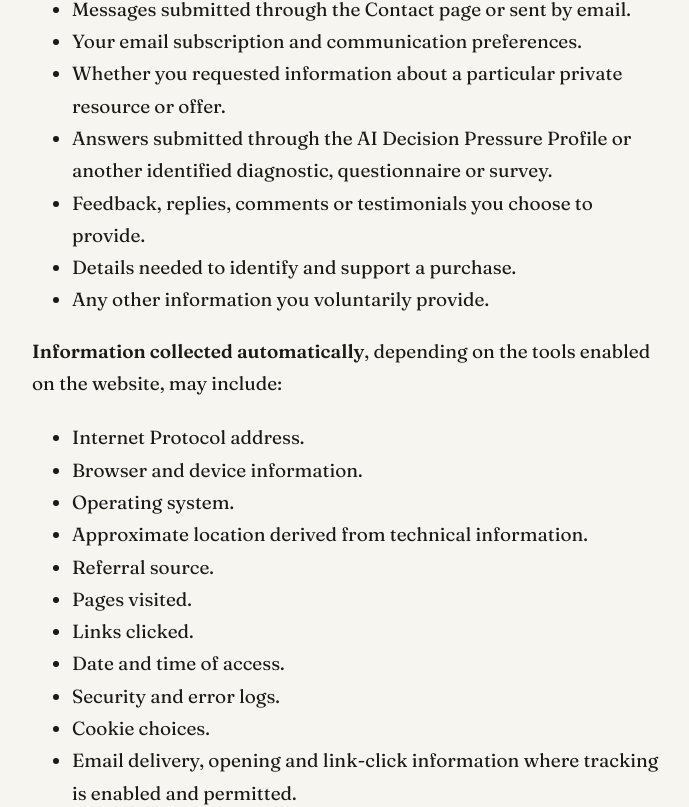
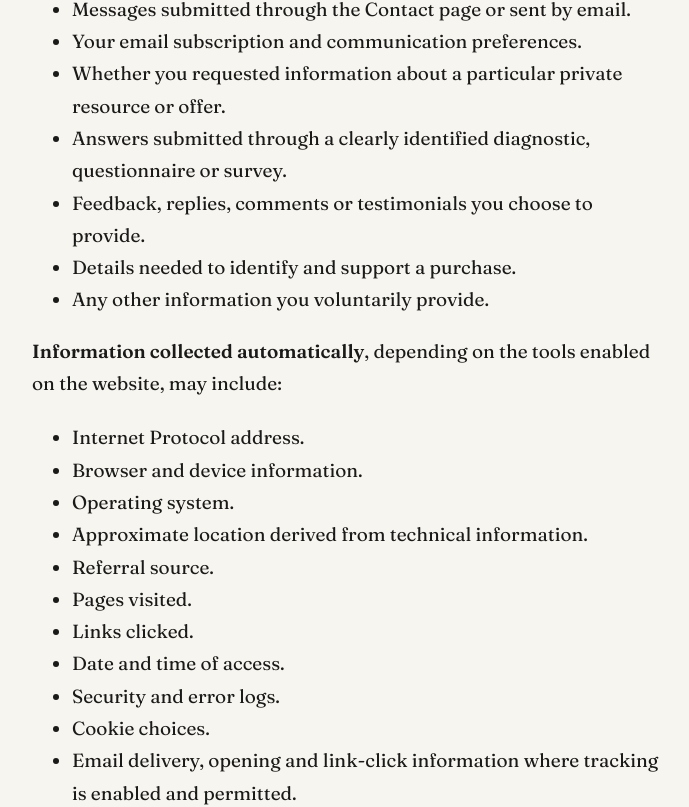
Before and after one commit to Marlowe088/Human-Led-AI, a Next.js app: page /privacy-policy in a window 1280 px wide. Shown: the part 1738-2545 px from the top of the page, without its empty margins (292-981 px from the left). Built offline with nearby package versions, Linux system fonts and the light colour scheme.

Commit message:
Remove bracketed placeholders from privacy/cookie policy provider tables; remove named reference to unbuilt diagnostic product

```diff
--- a/pages/cookie-policy.jsx
+++ b/pages/cookie-policy.jsx
@@ -134,7 +134,7 @@ export default function CookiePolicyPage() {
 
 <p>You can review or change your choices at any time through:</p>
 
-<p><strong>[Cookie Settings]</strong></p>
+<p><strong>Cookie Settings</strong></p>
 
 <p>The Cookie Settings link should remain accessible in the website footer or through another persistent control. Withdrawing consent should be as straightforward as giving it.</p>
 
@@ -156,7 +156,7 @@ export default function CookiePolicyPage() {
 
 <p><strong>10. Third-party providers</strong>.</p>
 
-<figure><table><thead><tr><td><strong>Service</strong></td><td><strong>Current provider</strong></td></tr></thead><tbody><tr><td>Website platform</td><td>Vercel.com</td></tr><tr><td>Website hosting</td><td><em>[Vercel.com]</em></td></tr><tr><td>Cookie-consent management</td><td><em>[Complainz]</em></td></tr><tr><td>Website security</td><td><em>[WordFence]</em></td></tr><tr><td>Contact forms</td><td><em>[None]</em></td></tr><tr><td>Email forms and delivery</td><td><em>[Kit.com/Surecontact]</em></td></tr><tr><td>Private diagnostic</td><td><em>[none active]</em></td></tr><tr><td>Website analytics</td><td><em>[none active]</em></td></tr><tr><td>Tag management</td><td><em>[none active]</em></td></tr><tr><td>Checkout</td><td><em>[Stripe/Surecart]</em></td></tr><tr><td>Payment processing</td><td><em>[Stripe/Surecart]</em></td></tr><tr><td>Embedded video or audio</td><td><em>[none active]</em></td></tr><tr><td>Advertising or retargeting</td><td>None</td></tr><tr><td>Heatmaps or session recording</td><td>None</td></tr></tbody></table></figure>
+<figure><table><thead><tr><td><strong>Service</strong></td><td><strong>Current provider</strong></td></tr></thead><tbody><tr><td>Website platform</td><td>Vercel.com</td></tr><tr><td>Website hosting</td><td><em>Vercel.com</em></td></tr><tr><td>Cookie-consent management</td><td><em>Complainz</em></td></tr><tr><td>Website security</td><td><em>WordFence</em></td></tr><tr><td>Contact forms</td><td><em>None</em></td></tr><tr><td>Email forms and delivery</td><td><em>Kit.com/Surecontact</em></td></tr><tr><td>Private diagnostic</td><td><em>none active</em></td></tr><tr><td>Website analytics</td><td><em>none active</em></td></tr><tr><td>Tag management</td><td><em>none active</em></td></tr><tr><td>Checkout</td><td><em>Stripe/Surecart</em></td></tr><tr><td>Payment processing</td><td><em>Stripe/Surecart</em></td></tr><tr><td>Embedded video or audio</td><td><em>none active</em></td></tr><tr><td>Advertising or retargeting</td><td>None</td></tr><tr><td>Heatmaps or session recording</td><td>None</td></tr></tbody></table></figure>
 
 <p>Each provider has its own privacy and cookie practices. Where a provider processes personal information, further information is available in the Privacy Policy and through the provider's own privacy information.</p>
 
--- a/pages/privacy-policy.jsx
+++ b/pages/privacy-policy.jsx
@@ -69,7 +69,7 @@ export default function PrivacyPolicyPage() {
 
 <li>Whether you requested information about a particular private resource or offer.</li>
 
-<li>Answers submitted through the AI Decision Pressure Profile or another identified diagnostic, questionnaire or survey.</li>
+<li>Answers submitted through a clearly identified diagnostic, questionnaire or survey.</li>
 
 <li>Feedback, replies, comments or testimonials you choose to provide.</li>
 
@@ -214,7 +214,7 @@ export default function PrivacyPolicyPage() {
 
 <p>I do not sell or rent personal information. Information may be shared only where reasonably necessary with service providers that help operate the website and deliver requested content or services.</p>
 
-<figure><table><thead><tr><td><strong>Purpose</strong></td><td><strong>Provider</strong></td></tr></thead><tbody><tr><td>Website hosting</td><td>Vercel.com</td></tr><tr><td>Website platform</td><td>Vercel.com</td></tr><tr><td>Email subscriptions and delivery</td><td><em>[Kit.com/Surecontact]</em></td></tr><tr><td>Contact forms</td><td><em>[None]</em></td></tr><tr><td>Diagnostic forms</td><td><em>[none active]</em></td></tr><tr><td>Payment processing</td><td>Stripe, Surecart where used</td></tr><tr><td>Checkout or product delivery</td><td><em>[Stripe/Surecart]</em></td></tr><tr><td>Website analytics</td><td><em>["no optional analytics currently used"]</em></td></tr><tr><td>Cookie consent management</td><td><em>[Complainz]</em></td></tr><tr><td>Website security and spam protection</td><td><em>[WordFence]</em></td></tr></tbody></table></figure>
+<figure><table><thead><tr><td><strong>Purpose</strong></td><td><strong>Provider</strong></td></tr></thead><tbody><tr><td>Website hosting</td><td>Vercel.com</td></tr><tr><td>Website platform</td><td>Vercel.com</td></tr><tr><td>Email subscriptions and delivery</td><td><em>Kit.com/Surecontact</em></td></tr><tr><td>Contact forms</td><td><em>None</em></td></tr><tr><td>Diagnostic forms</td><td><em>none active</em></td></tr><tr><td>Payment processing</td><td>Stripe, Surecart where used</td></tr><tr><td>Checkout or product delivery</td><td><em>Stripe/Surecart</em></td></tr><tr><td>Website analytics</td><td><em>"no optional analytics currently used"</em></td></tr><tr><td>Cookie consent management</td><td><em>Complainz</em></td></tr><tr><td>Website security and spam protection</td><td><em>WordFence</em></td></tr></tbody></table></figure>
 
 <p>Information may also be disclosed to accountants, legal or professional advisers, insurers, regulators, tax authorities, and courts or law-enforcement bodies where legally required, or to a purchaser or successor if the website or related business is transferred, subject to appropriate protections.</p>
 
```
